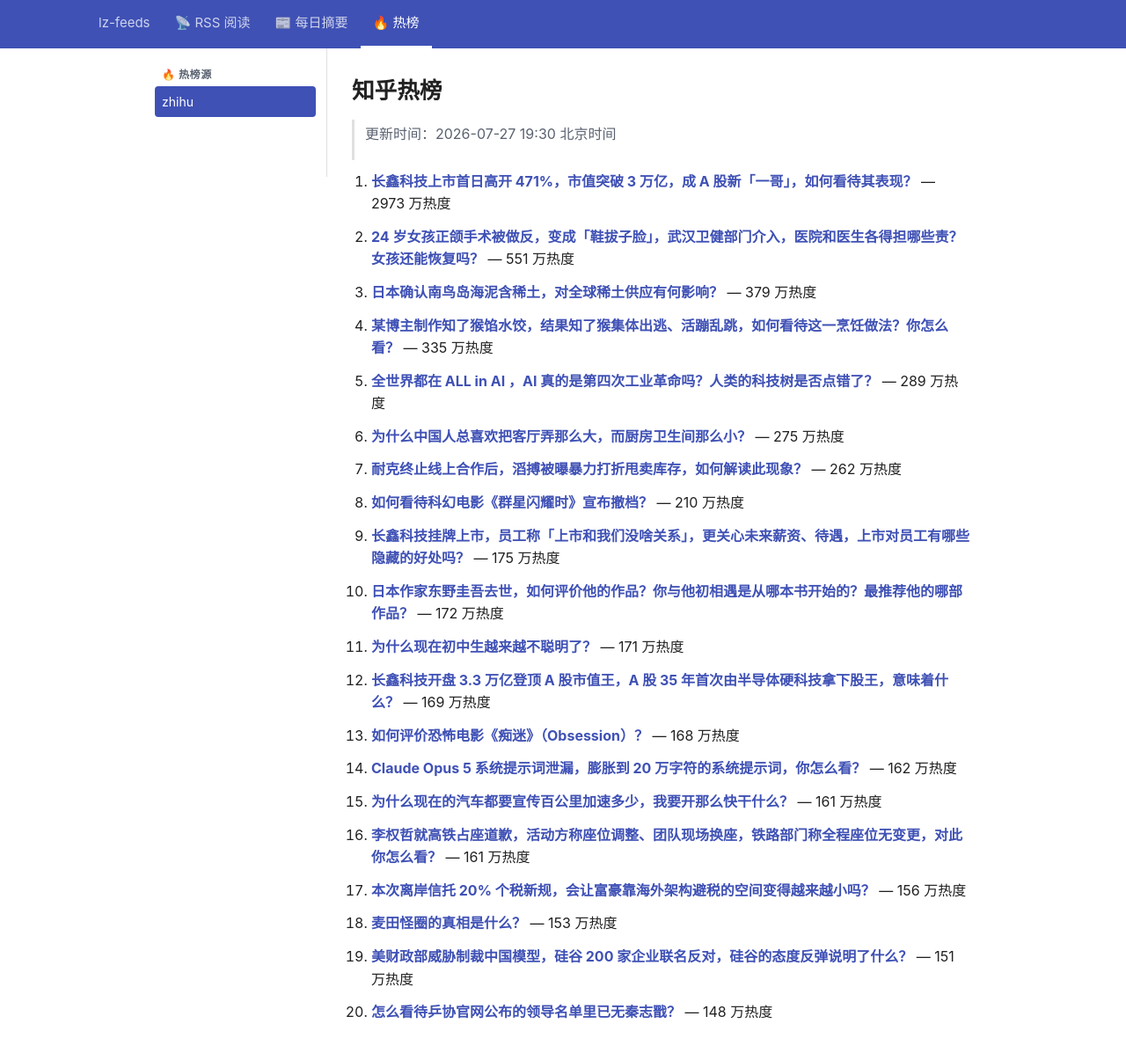
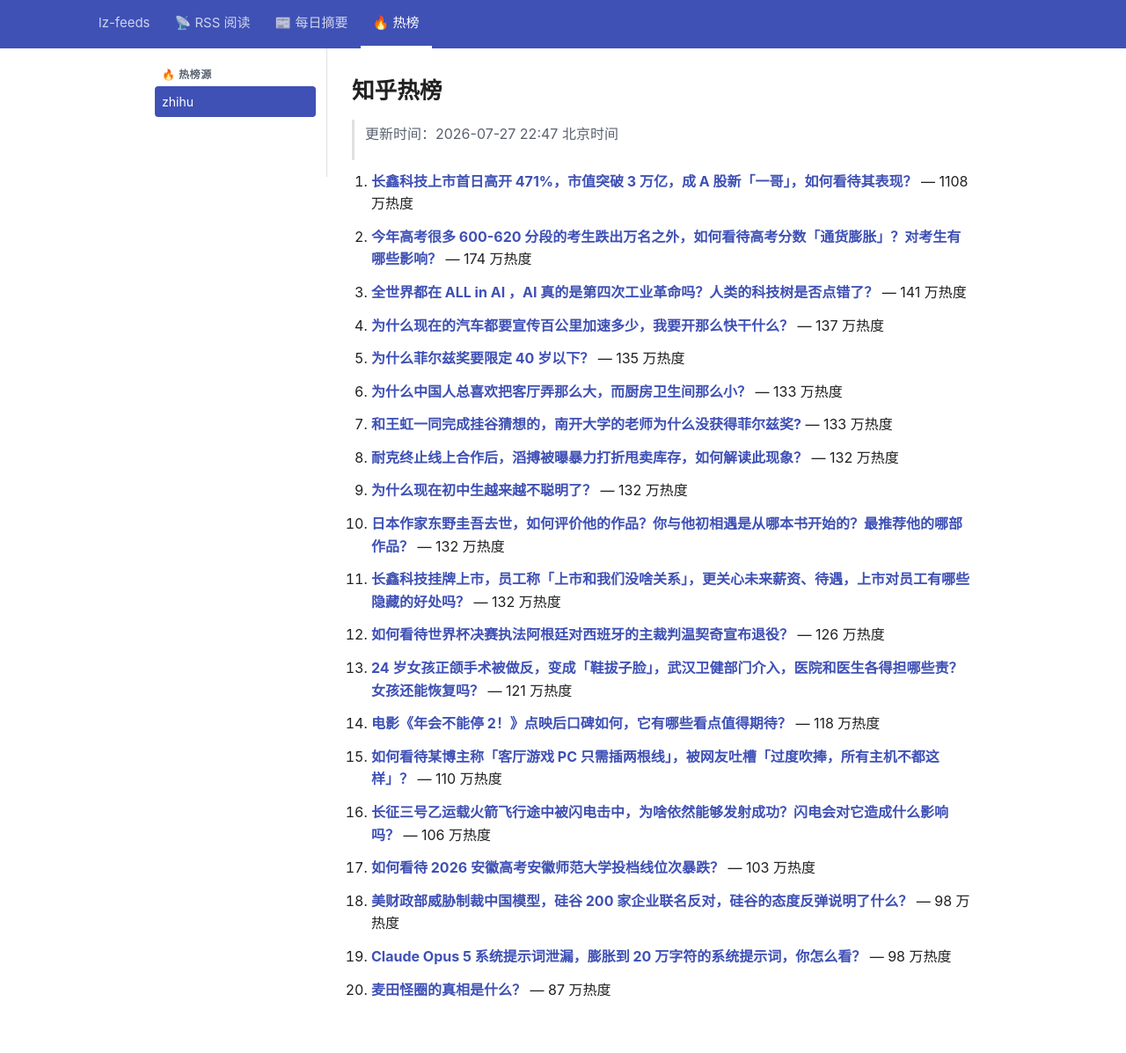
Before and after one commit to lizhang0101/lz-feeds, a Jekyll site: the page built from _hotlist/zhihu.md, in a window 1280 px wide and 1228 px high. Shown: the top 1197 px of the window at 88% size. Built offline with Jekyll 4.4.1, drawn with Linux system fonts in a browser that asks for light colours.

Commit message:
hotlist: 2026-07-27T14:47Z

```diff
--- a/_hotlist/zhihu.md
+++ b/_hotlist/zhihu.md
@@ -1,48 +1,48 @@
 ---
-updated: 2026-07-27 19:30 北京时间
+updated: 2026-07-27 22:47 北京时间
 count: 20
 ---
 
 # 知乎热榜
 
-> 更新时间：2026-07-27 19:30 北京时间
+> 更新时间：2026-07-27 22:47 北京时间
 
-1. **[长鑫科技上市首日高开 471%，市值突破 3 万亿，成 A 股新「一哥」，如何看待其表现？](https://www.zhihu.com/question/2065005981617107684)** — 2973 万热度
+1. **[长鑫科技上市首日高开 471%，市值突破 3 万亿，成 A 股新「一哥」，如何看待其表现？](https://www.zhihu.com/question/2065005981617107684)** — 1108 万热度
 
-2. **[24 岁女孩正颌手术被做反，变成「鞋拔子脸」，武汉卫健部门介入，医院和医生各得担哪些责？女孩还能恢复吗？](https://www.zhihu.com/question/2064692382461685795)** — 551 万热度
+2. **[今年高考很多 600-620 分段的考生跌出万名之外，如何看待高考分数「通货膨胀」？对考生有哪些影响？](https://www.zhihu.com/question/2065009083904742875)** — 174 万热度
 
-3. **[日本确认南鸟岛海泥含稀土，对全球稀土供应有何影响？](https://www.zhihu.com/question/2064455331346962042)** — 379 万热度
+3. **[全世界都在 ALL in AI ，AI 真的是第四次工业革命吗？人类的科技树是否点错了？](https://www.zhihu.com/question/2052464126996353859)** — 141 万热度
 
-4. **[某博主制作知了猴馅水饺，结果知了猴集体出逃、活蹦乱跳，如何看待这一烹饪做法？你怎么看？](https://www.zhihu.com/question/2064478848314335618)** — 335 万热度
+4. **[为什么现在的汽车都要宣传百公里加速多少，我要开那么快干什么？](https://www.zhihu.com/question/2024602270579323820)** — 137 万热度
 
-5. **[全世界都在 ALL in AI ，AI 真的是第四次工业革命吗？人类的科技树是否点错了？](https://www.zhihu.com/question/2052464126996353859)** — 289 万热度
+5. **[为什么菲尔兹奖要限定 40 岁以下？](https://www.zhihu.com/question/2063877643347481540)** — 135 万热度
 
-6. **[为什么中国人总喜欢把客厅弄那么大，而厨房卫生间那么小？](https://www.zhihu.com/question/1997358863511470900)** — 275 万热度
+6. **[为什么中国人总喜欢把客厅弄那么大，而厨房卫生间那么小？](https://www.zhihu.com/question/1997358863511470900)** — 133 万热度
 
-7. **[耐克终止线上合作后，滔搏被曝暴力打折甩卖库存，如何解读此现象？](https://www.zhihu.com/question/2064176396658807069)** — 262 万热度
+7. **[和王虹一同完成挂谷猜想的，南开大学的老师为什么没获得菲尔兹奖?](https://www.zhihu.com/question/2064156513028117185)** — 133 万热度
 
-8. **[如何看待科幻电影《群星闪耀时》宣布撤档？](https://www.zhihu.com/question/2064855057015779808)** — 210 万热度
+8. **[耐克终止线上合作后，滔搏被曝暴力打折甩卖库存，如何解读此现象？](https://www.zhihu.com/question/2064176396658807069)** — 132 万热度
 
-9. **[长鑫科技挂牌上市，员工称「上市和我们没啥关系」，更关心未来薪资、待遇，上市对员工有哪些隐藏的好处吗？](https://www.zhihu.com/question/2064980903453881609)** — 175 万热度
+9. **[为什么现在初中生越来越不聪明了？](https://www.zhihu.com/question/2064669154007947156)** — 132 万热度
 
-10. **[日本作家东野圭吾去世，如何评价他的作品？你与他初相遇是从哪本书开始的？最推荐他的哪部作品？](https://www.zhihu.com/question/2065093746111112018)** — 172 万热度
+10. **[日本作家东野圭吾去世，如何评价他的作品？你与他初相遇是从哪本书开始的？最推荐他的哪部作品？](https://www.zhihu.com/question/2065093746111112018)** — 132 万热度
 
-11. **[为什么现在初中生越来越不聪明了？](https://www.zhihu.com/question/2064669154007947156)** — 171 万热度
+11. **[长鑫科技挂牌上市，员工称「上市和我们没啥关系」，更关心未来薪资、待遇，上市对员工有哪些隐藏的好处吗？](https://www.zhihu.com/question/2064980903453881609)** — 132 万热度
 
-12. **[长鑫科技开盘 3.3 万亿登顶 A 股市值王，A 股 35 年首次由半导体硬科技拿下股王，意味着什么？](https://www.zhihu.com/question/2065019773163984075)** — 169 万热度
+12. **[如何看待世界杯决赛执法阿根廷对西班牙的主裁判温契奇宣布退役？](https://www.zhihu.com/question/2065059989778076694)** — 126 万热度
 
-13. **[如何评价恐怖电影《痴迷》（Obsession）？](https://www.zhihu.com/question/2055620068403144359)** — 168 万热度
+13. **[24 岁女孩正颌手术被做反，变成「鞋拔子脸」，武汉卫健部门介入，医院和医生各得担哪些责？女孩还能恢复吗？](https://www.zhihu.com/question/2064692382461685795)** — 121 万热度
 
-14. **[Claude Opus 5 系统提示词泄漏，膨胀到 20 万字符的系统提示词，你怎么看？](https://www.zhihu.com/question/2064349598202779354)** — 162 万热度
+14. **[电影《年会不能停 2！》点映后口碑如何，它有哪些看点值得期待？](https://www.zhihu.com/question/2064285305331627552)** — 118 万热度
 
-15. **[为什么现在的汽车都要宣传百公里加速多少，我要开那么快干什么？](https://www.zhihu.com/question/2024602270579323820)** — 161 万热度
+15. **[如何看待某博主称「客厅游戏 PC 只需插两根线」，被网友吐槽「过度吹捧，所有主机不都这样」？](https://www.zhihu.com/question/2064715385044199014)** — 110 万热度
 
-16. **[李权哲就高铁占座道歉，活动方称座位调整、团队现场换座，铁路部门称全程座位无变更，对此你怎么看？](https://www.zhihu.com/question/2064485891255570968)** — 161 万热度
+16. **[长征三号乙运载火箭飞行途中被闪电击中，为啥依然能够发射成功？闪电会对它造成什么影响吗？](https://www.zhihu.com/question/2064118277723219491)** — 106 万热度
 
-17. **[本次离岸信托 20% 个税新规，会让富豪靠海外架构避税的空间变得越来越小吗？](https://www.zhihu.com/question/2064295729997394466)** — 156 万热度
+17. **[如何看待 2026 安徽高考安徽师范大学投档线位次暴跌？](https://www.zhihu.com/question/2064347921571648296)** — 103 万热度
 
-18. **[麦田怪圈的真相是什么？](https://www.zhihu.com/question/22294325)** — 153 万热度
+18. **[美财政部威胁制裁中国模型，硅谷 200 家企业联名反对，硅谷的态度反弹说明了什么？](https://www.zhihu.com/question/2064030510549054193)** — 98 万热度
 
-19. **[美财政部威胁制裁中国模型，硅谷 200 家企业联名反对，硅谷的态度反弹说明了什么？](https://www.zhihu.com/question/2064030510549054193)** — 151 万热度
+19. **[Claude Opus 5 系统提示词泄漏，膨胀到 20 万字符的系统提示词，你怎么看？](https://www.zhihu.com/question/2064349598202779354)** — 98 万热度
 
-20. **[怎么看待乒协官网公布的领导名单里已无秦志戬？](https://www.zhihu.com/question/2064794051711447386)** — 148 万热度
+20. **[麦田怪圈的真相是什么？](https://www.zhihu.com/question/22294325)** — 87 万热度
```
